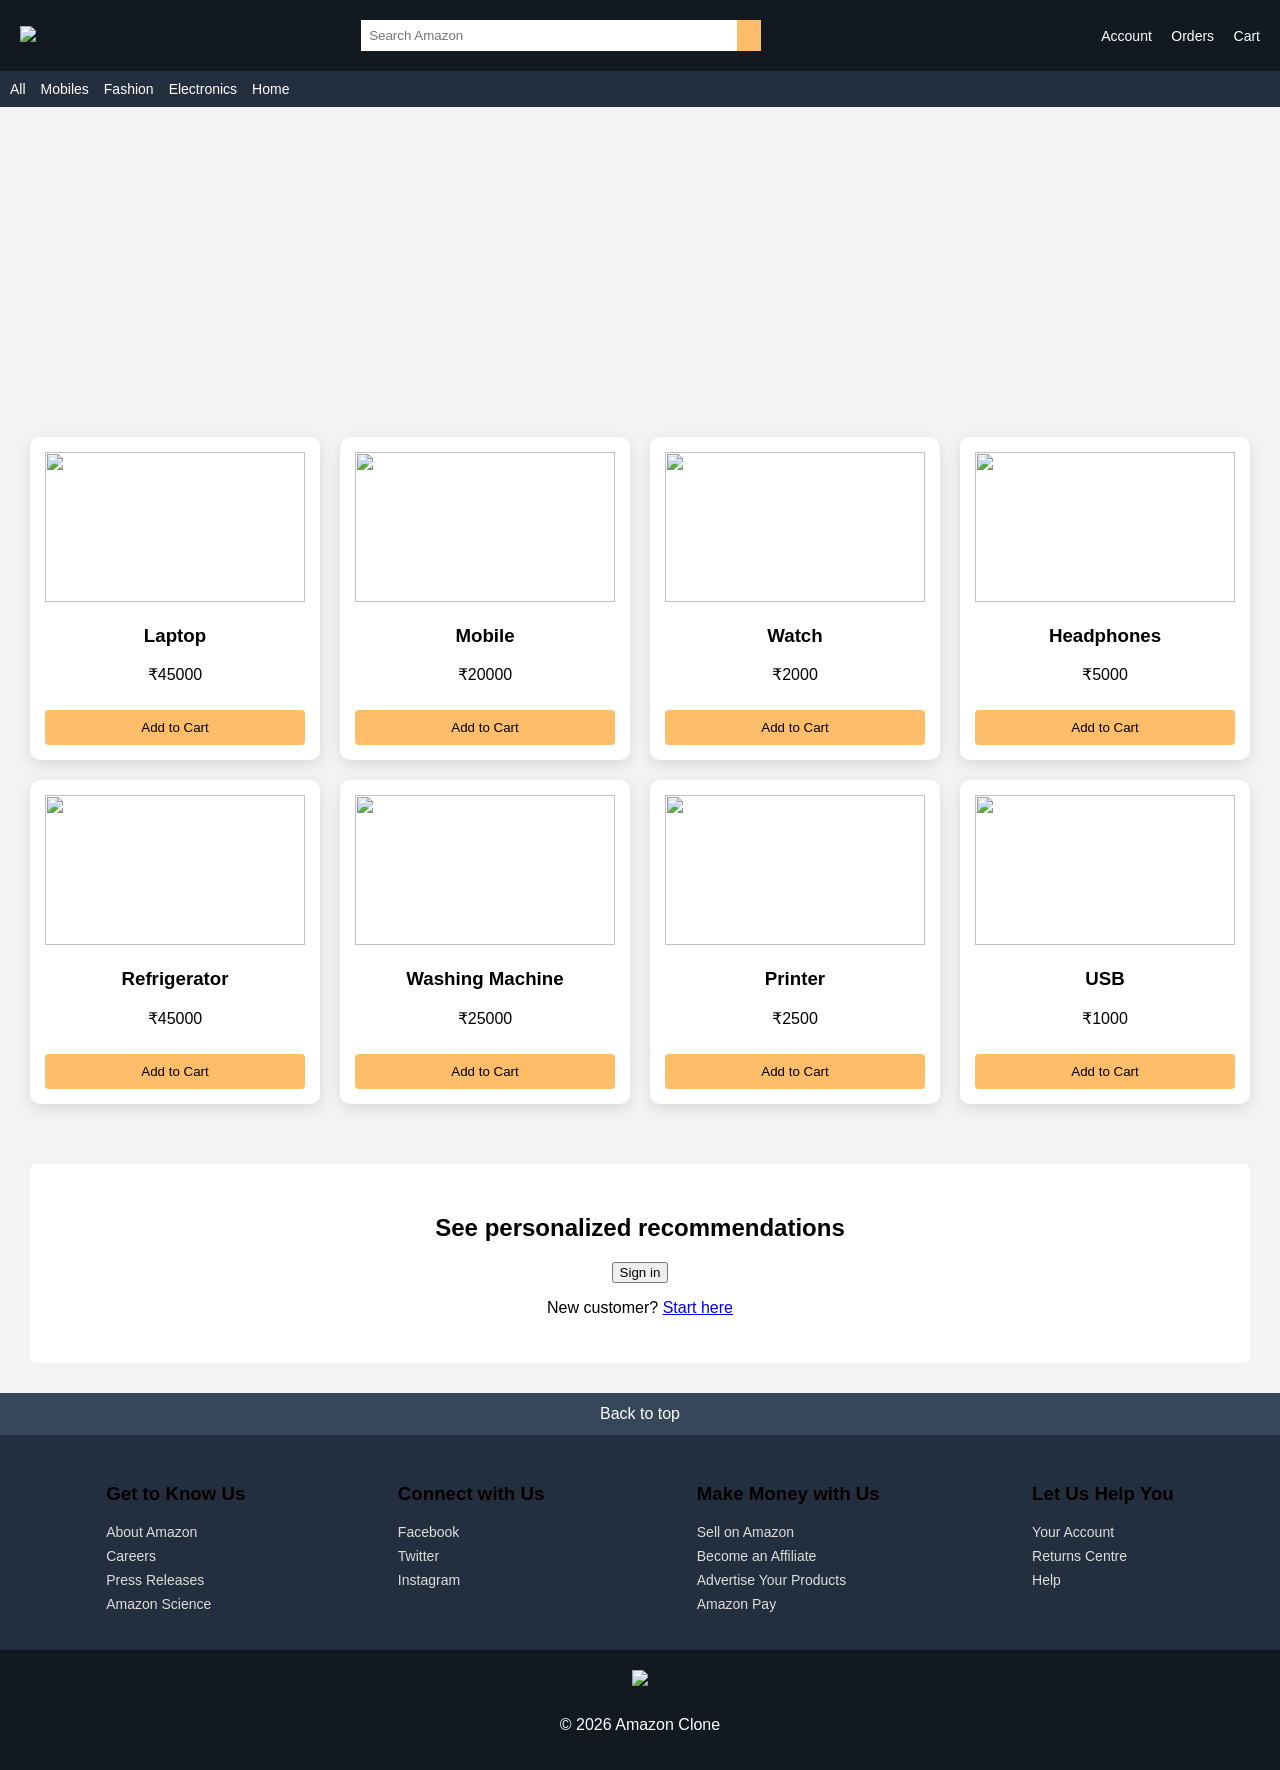
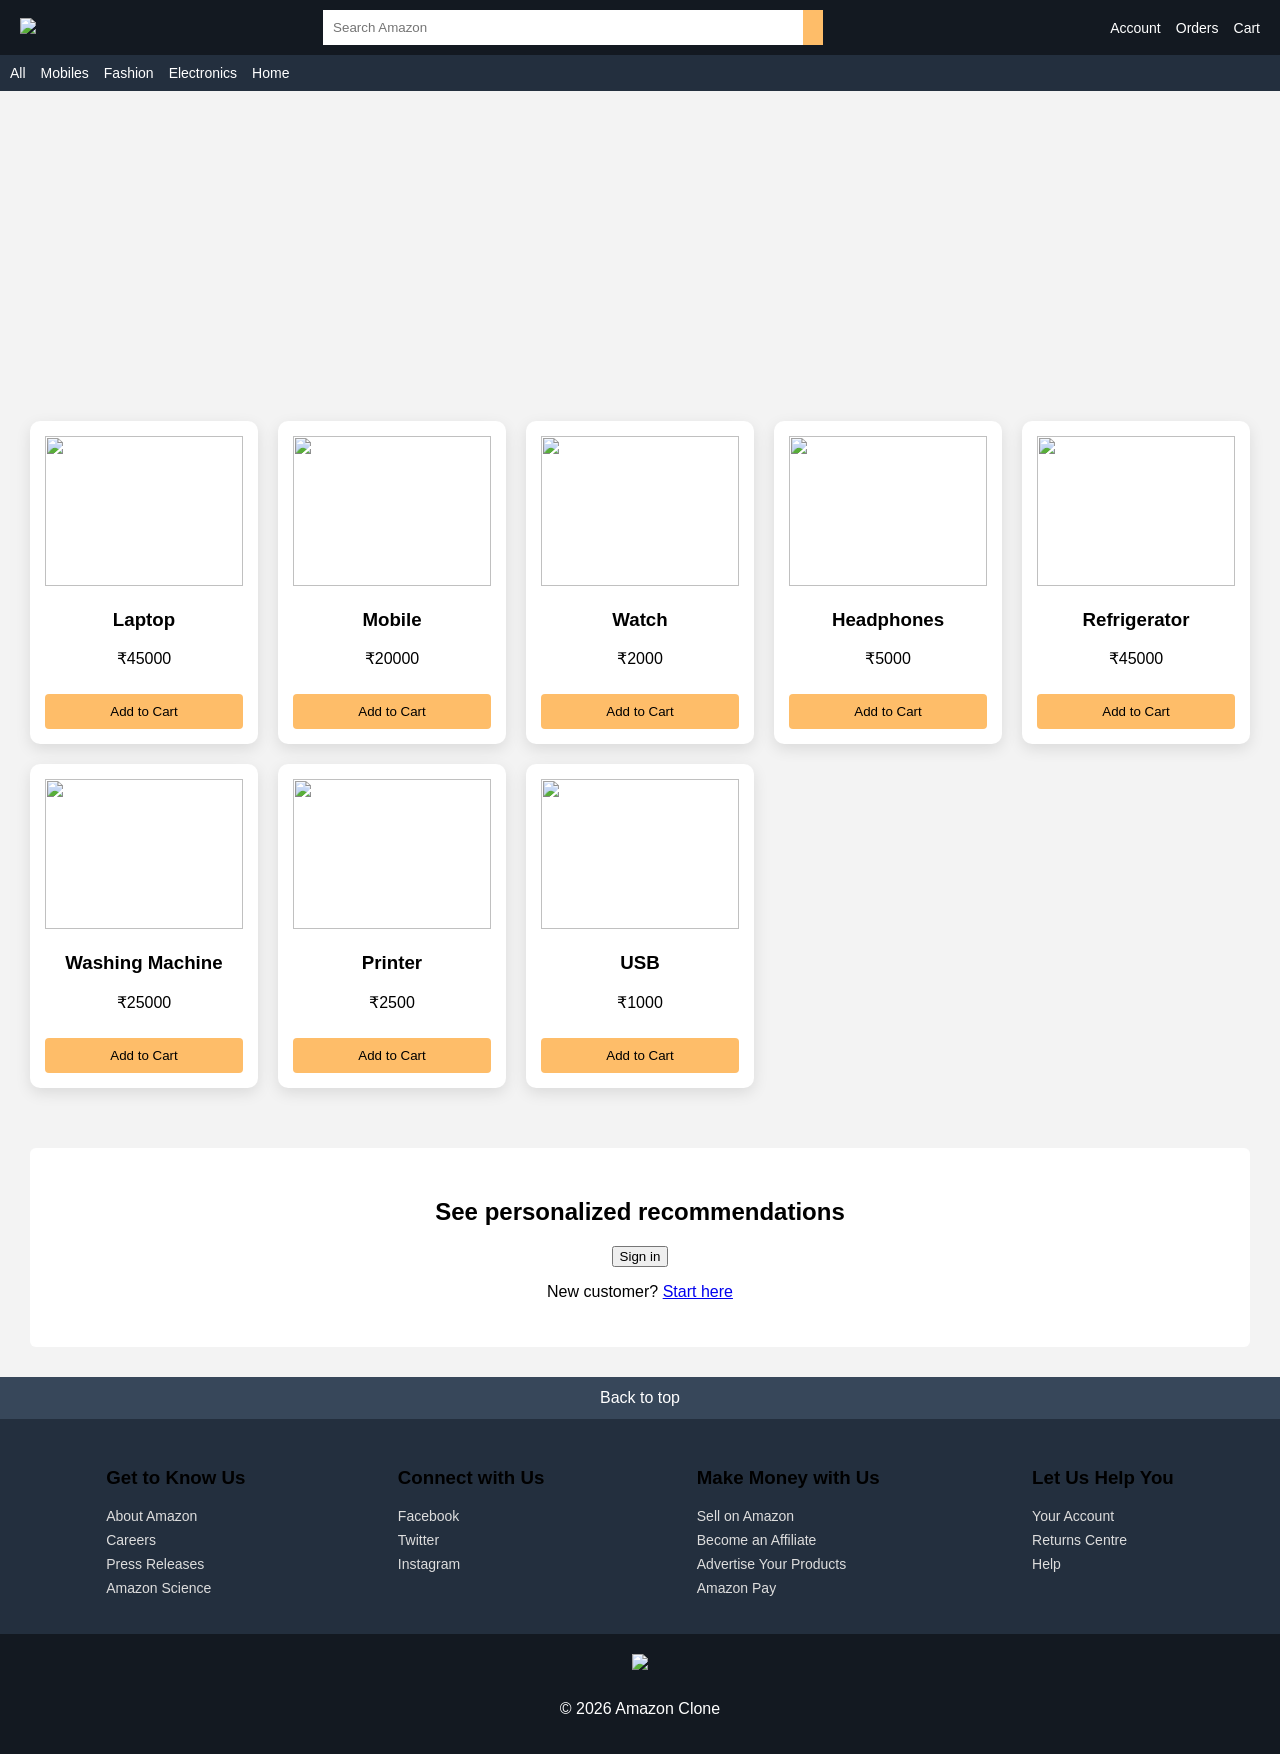

modifiedscode

--- a/style.css
+++ b/style.css
@@ -4,8 +4,7 @@ font-family:Arial;
 background:#f3f3f3;
 }
 
-
-
+/* NAVBAR */
 .navbar{
 display:flex;
 justify-content:space-between;
@@ -14,6 +13,7 @@ background:#131921;
 color:white;
 padding:10px 20px;
 flex-wrap:wrap;
+gap:10px;
 }
 
 .logo-img{
@@ -23,31 +23,35 @@ width:90px;
 .search{
 display:flex;
 flex:1;
-max-width:400px;
-margin:10px;
+max-width:500px;
 }
 
 .search input{
-padding:8px;
+padding:10px;
 flex:1;
 border:none;
 outline:none;
 }
 
 .search button{
-padding:8px 12px;
+padding:10px;
 background:#febd69;
 border:none;
 cursor:pointer;
 }
 
+.nav{
+display:flex;
+gap:15px;
+}
+
 .nav a{
 color:white;
-margin-left:15px;
 text-decoration:none;
 font-size:14px;
 }
 
+/* MENU */
 .menu{
 background:#232f3e;
 padding:10px;
@@ -63,19 +67,15 @@ font-size:14px;
 }
 
 /* HERO */
-
 .hero{
-background:url("amazon.jpg");
-background-size:cover;
-background-position:center;
+background:url("amazon.jpg") center/cover no-repeat;
 height:300px;
 }
 
 /* PRODUCTS */
-
 .products{
 display:grid;
-grid-template-columns:repeat(4,1fr);
+grid-template-columns:repeat(auto-fit,minmax(200px,1fr));
 gap:20px;
 padding:30px;
 }
@@ -137,8 +137,11 @@ border-radius:4px;
 margin-top:10px;
 }
 
-/* SIGN IN BOX */
+.card button:hover{
+background:#f3a847;
+}
 
+/* SIGNIN */
 .signin-box{
 background:white;
 text-align:center;
@@ -148,7 +151,6 @@ border-radius:6px;
 }
 
 /* FOOTER */
-
 .back-top{
 display:block;
 background:#37475a;
@@ -190,8 +192,7 @@ width:90px;
 margin-bottom:10px;
 }
 
-/* MOBILE RESPONSIVE */
-
+/* RESPONSIVE */
 @media (max-width:768px){
 
 .products{
@@ -199,9 +200,8 @@ grid-template-columns:repeat(2,1fr);
 }
 
 .nav{
-display:flex;
-justify-content:space-around;
 width:100%;
+justify-content:space-around;
 }
 
 }
